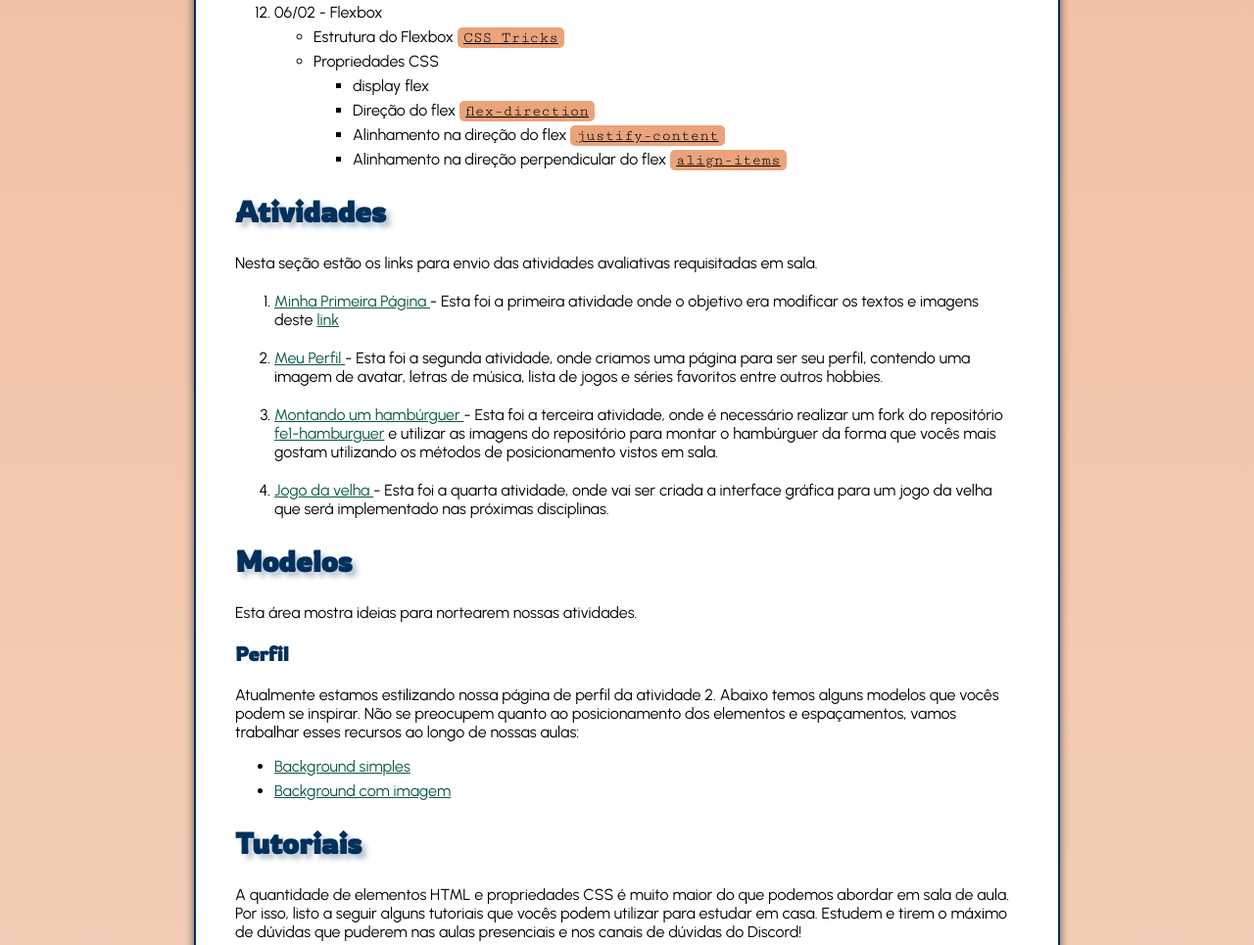
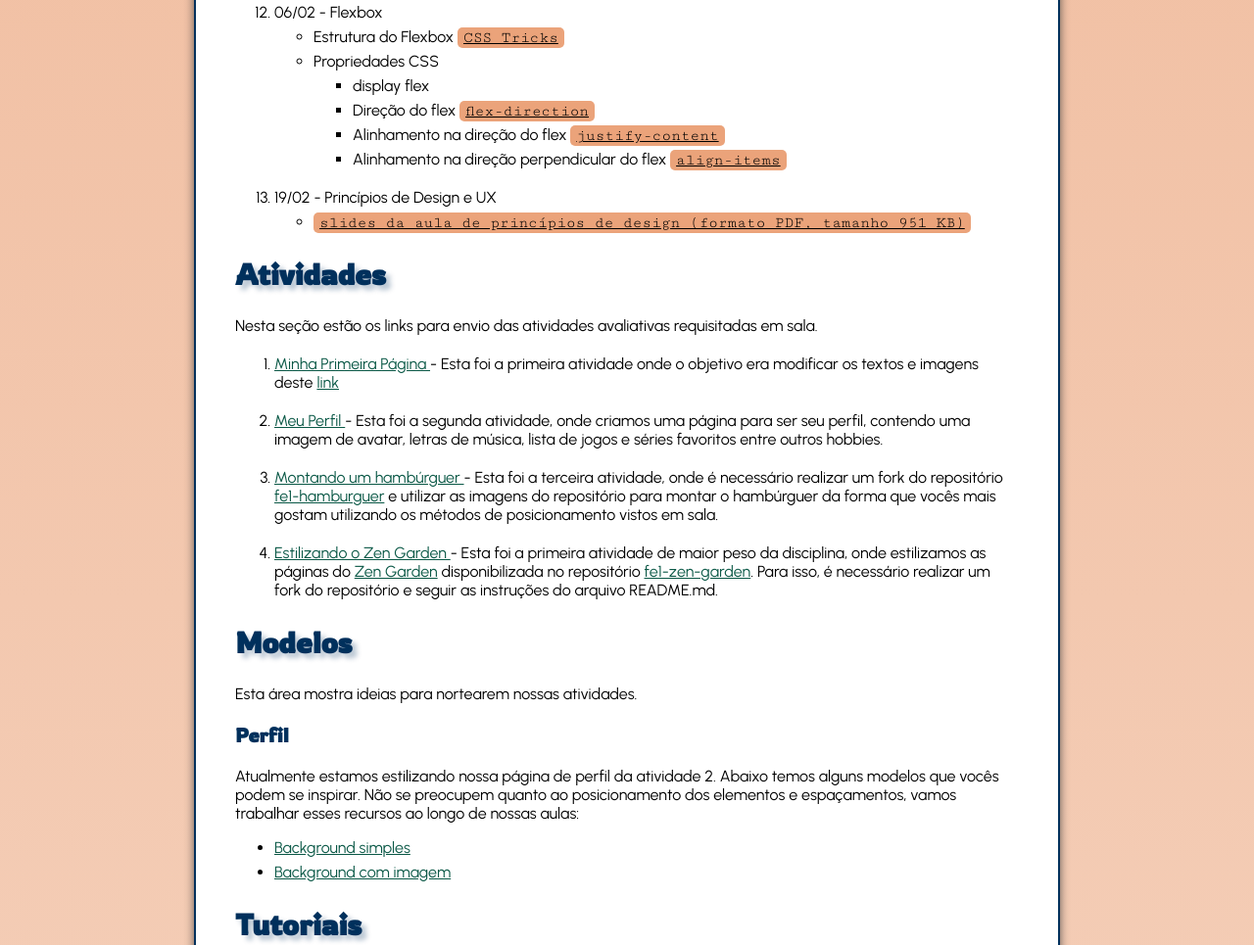
Before and after one commit to mikejobrn/fe1-aulas, a plain HTML site: page index.html in a window 1280 px wide. Shown: the part 2848-3813 px from the top of the page at 98% size. Drawn offline with Linux system fonts and the light colour scheme.

Commit message:
Atualiza conteúdo das aulas de princípios de design

```diff
--- a/index.html
+++ b/index.html
@@ -404,6 +404,15 @@
                     </li>
                 </ul>
             </li>
+            <li>19/02 - Princípios de Design e UX
+                <ul>
+                    <li>
+                        <a href="https://drive.google.com/file/d/1MBliqEsQFwtApn7KthrgqTde5PojmKDn/view?usp=drive_link">
+                            slides da aula de princípios de design (formato PDF, tamanho 951 KB)
+                        </a>
+                    </li>
+                </ul>
+            </li>
         </ol>
 
         <h2>Atividades</h2>
@@ -441,12 +450,21 @@
                 utilizando os métodos de posicionamento vistos em sala.
             </li>
             <li>
+                <a href="https://forms.gle/JpngJzxf4fbHeTHe8">
+                    Estilizando o Zen Garden
+                </a>
+                - Esta foi a primeira atividade de maior peso da disciplina, onde estilizamos as páginas
+                do <a href="https://csszengarden.com/">Zen Garden</a> disponibilizada no repositório
+                <a href="https://github.com/mikejobrn/fe1-zen-garden">fe1-zen-garden</a>. Para isso,
+                é necessário realizar um fork do repositório e seguir as instruções do arquivo README.md.
+            </li>
+            <!-- <li>
                 <a href="https://forms.gle/4KdpY88cU75326yx6">
                     Jogo da velha
                 </a>
                 - Esta foi a quarta atividade, onde vai ser criada a interface gráfica para um jogo da velha
                 que será implementado nas próximas disciplinas.
-            </li>
+            </li> -->
         </ol>
 
         <h2>Modelos</h2>
@@ -572,11 +590,6 @@
 
         <ul>
             <li>
-                <strong>Zen Garden</strong>: <a href="https://csszengarden.com/">
-                    Zen Garden
-                </a>
-            </li>
-            <li>
                 Utilização de fontes: <a href="https://fariart.com.br/blog/a-melhor-forma-de-importar-fontes-no-css/">Blog do Lucas Faria</a>
             </li>
             <li>
```
